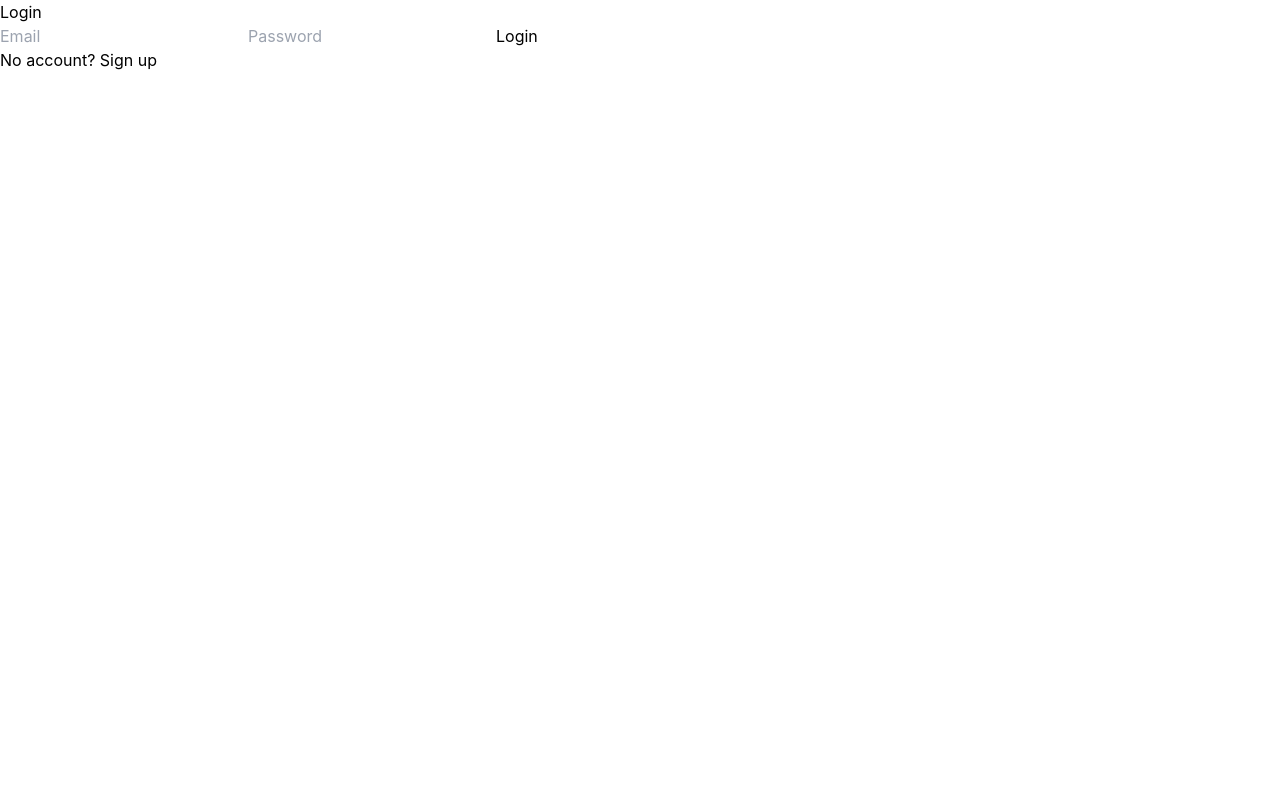
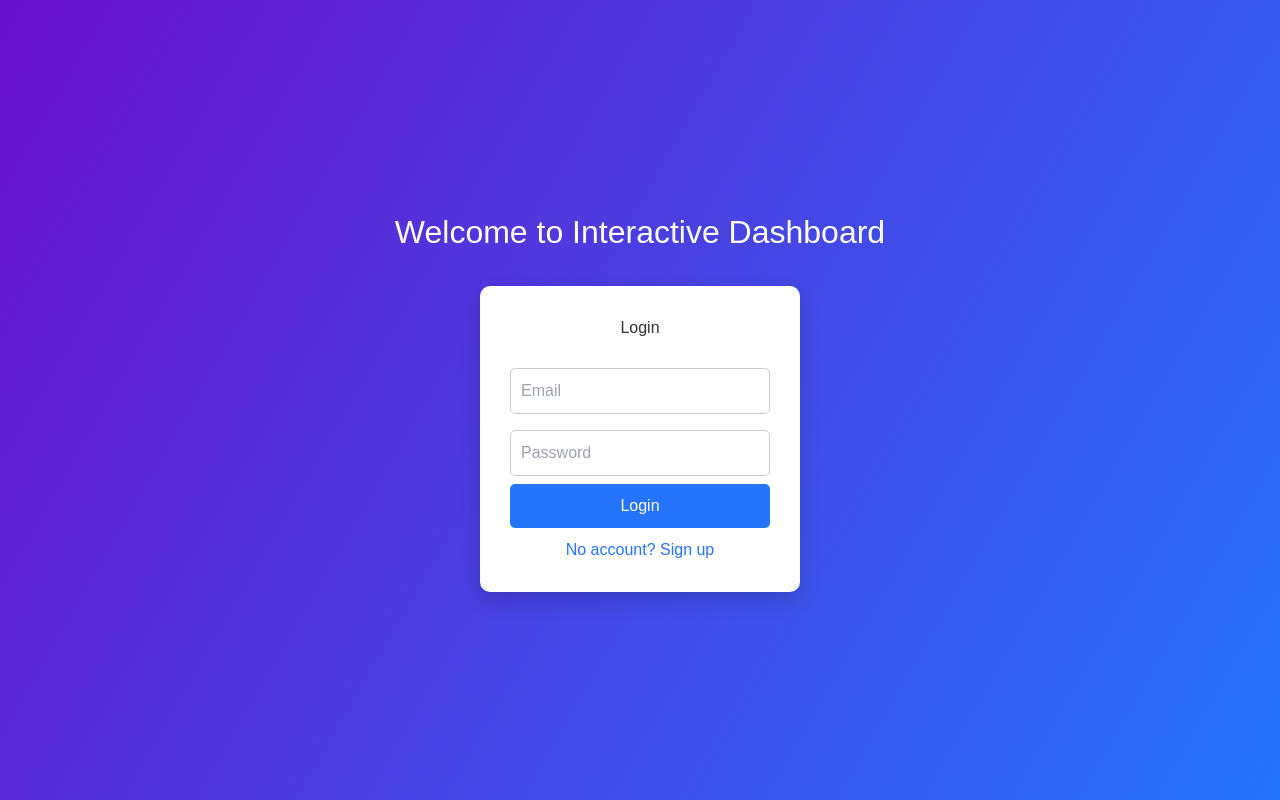
Before and after one commit to OHalvorson77/Interactive_Web_Builder, a React (Create React App) app in the folder ui_builder/: page / in a window 1280 px wide. Built offline with nearby package versions, Linux system fonts and the light colour scheme.

Commit message:
Trying to get signup to work

```diff
--- a/ui_builder/src/pages/loginPage.jsx
+++ b/ui_builder/src/pages/loginPage.jsx
@@ -1,5 +1,6 @@
 import React, { useState } from "react";
 import { useNavigate } from "react-router-dom";
+import "../styles/pages/loginPage.css";
 
 export default function LoginPage() {
   const [email, setEmail] = useState("");
@@ -7,7 +8,7 @@ export default function LoginPage() {
   const navigate = useNavigate();
 
   const login = async () => {
-    const res = await fetch("http://localhost:5000/auth/login", {
+    const res = await fetch("http://localhost:5000/api/login", {
       method: "POST",
       headers: { "Content-Type": "application/json" },
       body: JSON.stringify({ email, password }),
@@ -23,7 +24,9 @@ export default function LoginPage() {
 
   return (
     <div className="auth-container">
-      <h1>Login</h1>
+      <h1 className="welcome-title">Welcome to Interactive Dashboard</h1>
+      <div className="auth-box">
+        <h2>Login</h2>
         <input
           type="email"
           placeholder="Email"
@@ -41,5 +44,6 @@ export default function LoginPage() {
           No account? Sign up
         </p>
       </div>
+    </div>
   );
 }
--- a/ui_builder/src/pages/signupPage.jsx
+++ b/ui_builder/src/pages/signupPage.jsx
@@ -1,5 +1,6 @@
 import React, { useState } from "react";
 import { useNavigate } from "react-router-dom";
+import "../styles/pages/signupPage.css";
 
 export default function SignupPage() {
   const [email, setEmail] = useState("");
@@ -7,7 +8,7 @@ export default function SignupPage() {
   const navigate = useNavigate();
 
   const signup = async () => {
-    await fetch("http://localhost:5000/auth/signup", {
+    await fetch("http://localhost:5000/api/signup", {
       method: "POST",
       headers: { "Content-Type": "application/json" },
       body: JSON.stringify({ email, password }),
@@ -17,7 +18,9 @@ export default function SignupPage() {
 
   return (
     <div className="auth-container">
-      <h1>Sign Up</h1>
+      <h1 className="welcome-title">Welcome to Interactive Dashboard</h1>
+      <div className="auth-box">
+        <h2>Sign Up</h2>
         <input
           type="email"
           placeholder="Email"
@@ -35,5 +38,6 @@ export default function SignupPage() {
           Already have an account? Log in
         </p>
       </div>
+    </div>
   );
 }
--- /dev/null
+++ b/ui_builder/src/styles/pages/loginPage.css
@@ -0,0 +1,62 @@
+.auth-container {
+  display: flex;
+  flex-direction: column;
+  align-items: center;
+  justify-content: center;
+  height: 100vh;
+  background: linear-gradient(120deg, #ff9966, #ff5e62);
+  color: white;
+  font-family: Arial, sans-serif;
+}
+
+.welcome-title {
+  font-size: 2rem;
+  margin-bottom: 30px;
+}
+
+.auth-box {
+  background: white;
+  color: #333;
+  padding: 30px;
+  border-radius: 10px;
+  box-shadow: 0px 8px 20px rgba(0, 0, 0, 0.15);
+  width: 320px;
+  text-align: center;
+}
+
+.auth-box h2 {
+  margin-bottom: 20px;
+}
+
+.auth-box input {
+  width: 100%;
+  padding: 10px;
+  margin: 8px 0;
+  border-radius: 5px;
+  border: 1px solid #ccc;
+}
+
+.auth-box button {
+  width: 100%;
+  padding: 10px;
+  background: #ff5e62;
+  color: white;
+  font-size: 1rem;
+  border: none;
+  border-radius: 5px;
+  cursor: pointer;
+}
+
+.auth-box button:hover {
+  background: #e94a4e;
+}
+
+.link {
+  color: #ff5e62;
+  cursor: pointer;
+  margin-top: 10px;
+}
+
+.link:hover {
+  text-decoration: underline;
+}
--- /dev/null
+++ b/ui_builder/src/styles/pages/signupPage.css
@@ -0,0 +1,62 @@
+.auth-container {
+  display: flex;
+  flex-direction: column;
+  align-items: center;
+  justify-content: center;
+  height: 100vh;
+  background: linear-gradient(120deg, #6a11cb, #2575fc);
+  color: white;
+  font-family: Arial, sans-serif;
+}
+
+.welcome-title {
+  font-size: 2rem;
+  margin-bottom: 30px;
+}
+
+.auth-box {
+  background: white;
+  color: #333;
+  padding: 30px;
+  border-radius: 10px;
+  box-shadow: 0px 8px 20px rgba(0, 0, 0, 0.15);
+  width: 320px;
+  text-align: center;
+}
+
+.auth-box h2 {
+  margin-bottom: 20px;
+}
+
+.auth-box input {
+  width: 100%;
+  padding: 10px;
+  margin: 8px 0;
+  border-radius: 5px;
+  border: 1px solid #ccc;
+}
+
+.auth-box button {
+  width: 100%;
+  padding: 10px;
+  background: #2575fc;
+  color: white;
+  font-size: 1rem;
+  border: none;
+  border-radius: 5px;
+  cursor: pointer;
+}
+
+.auth-box button:hover {
+  background: #1a5ed8;
+}
+
+.link {
+  color: #2575fc;
+  cursor: pointer;
+  margin-top: 10px;
+}
+
+.link:hover {
+  text-decoration: underline;
+}
```
Also changed, not shown: 1 other file (tests, documents, lock files or other folders). Lines whose indentation alone changed are shown as unchanged.
